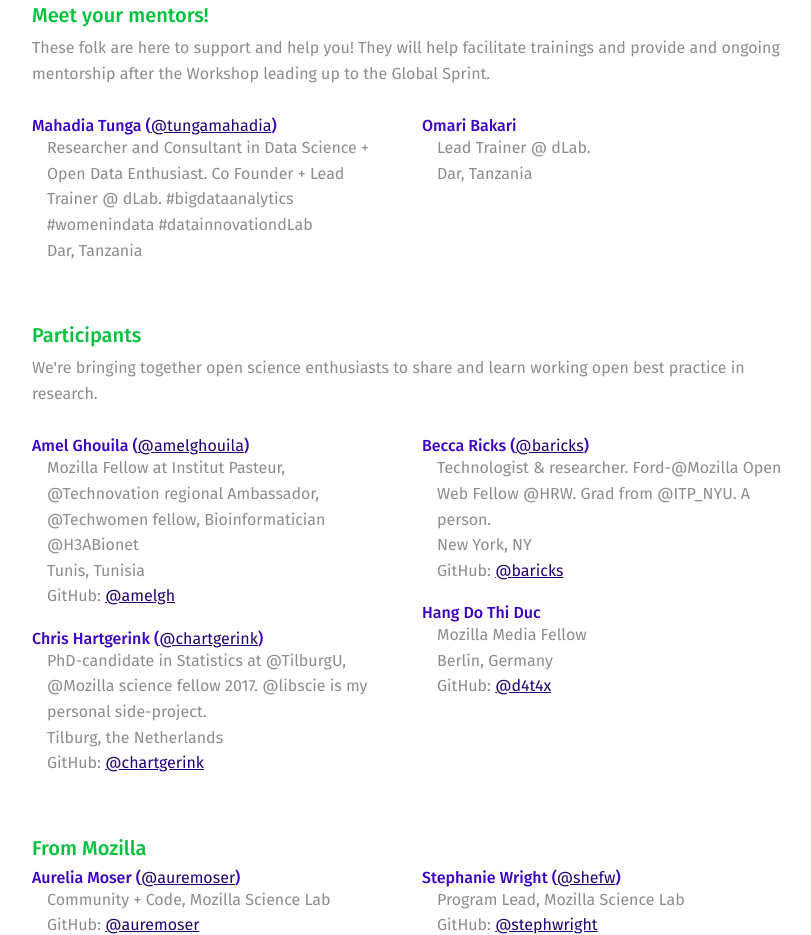
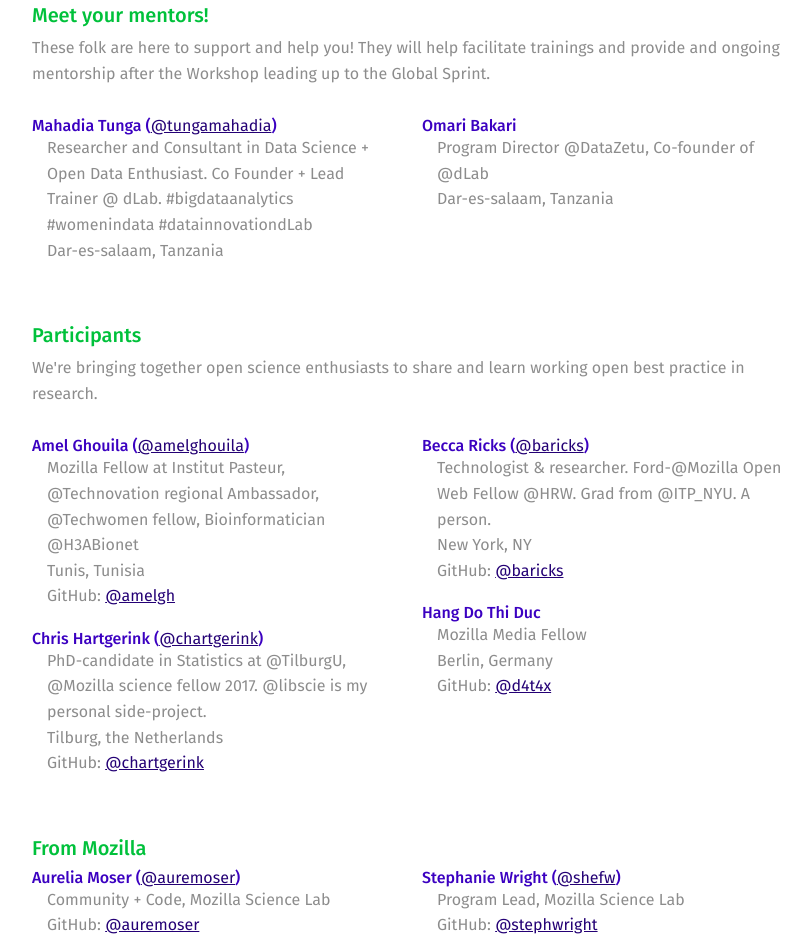
Before and after one commit to mozillascience/WOW-TZ, a plain HTML site: page index.html in a window 1280 px wide. Shown: the part 2611-3546 px from the top of the page, without its empty margins (263-1074 px from the left). Drawn offline with nearby package versions, Linux system fonts and the light colour scheme; a script that the page names is missing.

Commit message:
update participants and mentors bios

```diff
--- a/index.html
+++ b/index.html
@@ -179,8 +179,8 @@
       <h3>Meet your mentors!</h3>
       <p>These folk are here to support and help you! They will help facilitate trainings and provide and ongoing mentorship after the Workshop leading up to the Global Sprint.</p>
         <section class="participants">
-          <section class='person'><h3>Mahadia Tunga (<a target='_blank' href='https://twitter.com/tungamahadia'>@tungamahadia</a>)</h3><p>Researcher and Consultant in Data Science + Open Data Enthusiast. Co Founder + Lead Trainer @ dLab. #bigdataanalytics #womenindata #datainnovationdLab<br />Dar, Tanzania</p></section>
-          <section class='person'><h3>Omari Bakari</h3><p>Lead Trainer @ dLab.<br />Dar, Tanzania</p></section>
+          <section class='person'><h3>Mahadia Tunga (<a target='_blank' href='https://twitter.com/tungamahadia'>@tungamahadia</a>)</h3><p>Researcher and Consultant in Data Science + Open Data Enthusiast. Co Founder + Lead Trainer @ dLab. #bigdataanalytics #womenindata #datainnovationdLab<br />Dar-es-salaam, Tanzania</p></section>
+          <section class='person'><h3>Omari Bakari</h3><p>Program Director @DataZetu, Co-founder of @dLab<br />Dar-es-salaam, Tanzania</p></section>
         </section>
 
       <h3>Participants</h3>
```
